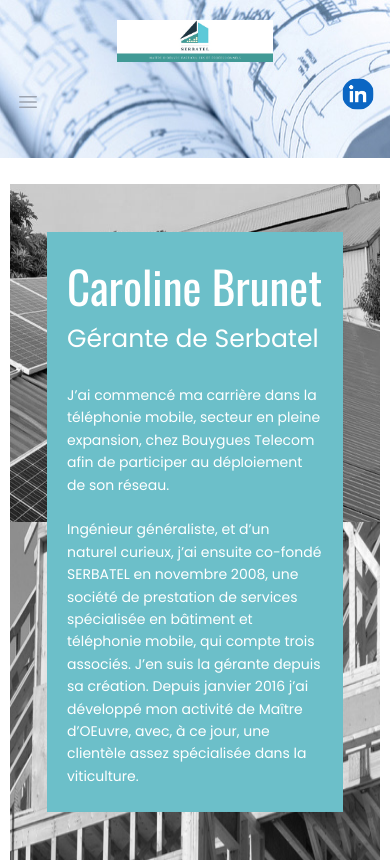
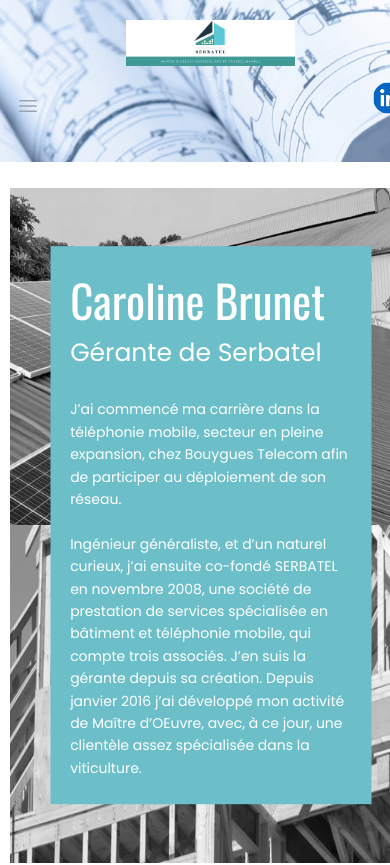
Before and after one commit to codealex1/serbatel, a React (Create React App) app: page / in a window 390 px wide. Shown: the top 865 px of the page. Built offline with nearby package versions, Linux system fonts and the light colour scheme.

Commit message:
reglage telephone

```diff
--- a/src/App.css
+++ b/src/App.css
@@ -36,3 +36,8 @@
     transform: rotate(360deg);
   }
 }
+@media(max-width:390px){
+  body{
+    width: 108%;
+  }
+}
```
